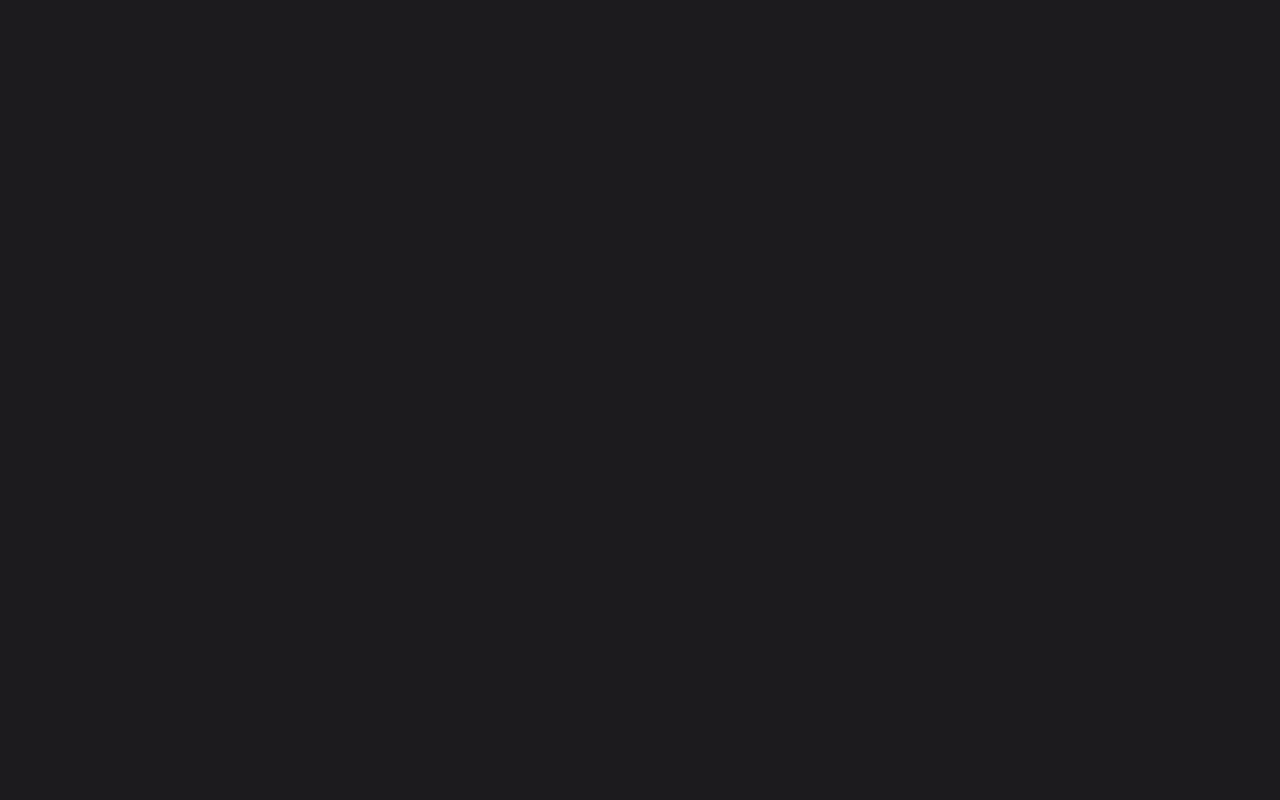
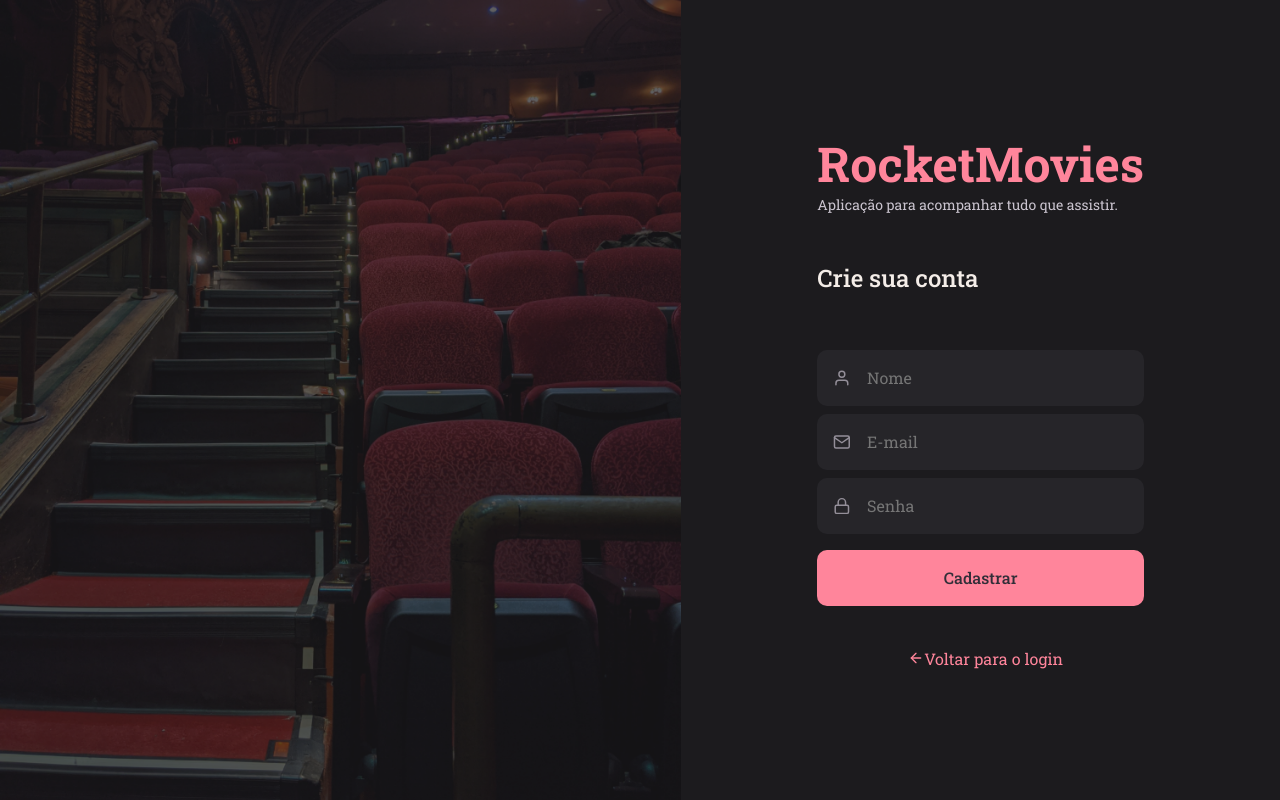
Before and after one commit to thamirespieve/rocketMovies, a React (Vite) app: page /register in a window 1280 px wide. Before the commit this address had no page. Built offline with nearby package versions, Linux system fonts and the light colour scheme.

Commit message:
feat: create new user

```diff
--- a/package.json
+++ b/package.json
@@ -9,6 +9,7 @@
     "preview": "vite preview"
   },
   "dependencies": {
+    "axios": "^1.2.3",
     "react": "^18.2.0",
     "react-dom": "^18.2.0",
     "react-icons": "^4.4.0",
--- a/src/pages/SingUp/SingUp.jsx
+++ b/src/pages/SingUp/SingUp.jsx
@@ -1,4 +1,7 @@
-import {Link} from "react-router-dom"
+import { useState } from "react";
+import {Link, useNavigate} from "react-router-dom"
+import { api }  from '../../services/api'
+
 import { Container,Form,BackgroundImage } from "./style";
 import {FiUser,FiMail,FiLock,FiArrowLeft} from "react-icons/fi"
 
@@ -6,6 +9,31 @@ import { Input } from "../../components/Input/input";
 import { Button } from "../../components/Button/Button";
 
 export function SingUp(){
+
+  const [name, setName] = useState('')
+  const [email, setEmail] = useState('')
+  const [password, setPassword] = useState('')
+
+  const navigate = useNavigate()
+
+  async function handleSingUp () {
+
+    if(!name || !email || !password){
+      alert('Todos os campos devem ser preenchidos.')
+    }
+
+   await api.post('/user',{name, email, password}).then(()=>{
+      alert('Usuário cadastrado com sucesso')
+      navigate(-1)
+    }).catch((error)=> {
+      console.log(error)
+      if(error.response){
+        alert(error.response.data.message)
+      }else{
+        alert('Desculpe, não foi possível efetuar o cadastro. Tente novamente')
+      }
+    })
+  }
 
   return(
     <Container>
@@ -16,11 +44,11 @@ export function SingUp(){
 
           <h2>Crie sua conta</h2>
 
-          <Input placeholder="Nome" type="text" icon={FiUser}/>
-          <Input placeholder="E-mail" type="email" icon={FiMail}/>
-          <Input placeholder="Senha" type="password" icon={FiLock}/>
+          <Input placeholder="Nome" type="text" icon={FiUser} onChange = {event => setName(event.target.value)} />
+          <Input placeholder="E-mail" type="email" icon={FiMail} onChange = {event => setEmail(event.target.value)} />
+          <Input placeholder="Senha" type="password" icon={FiLock} onChange = {event => setPassword(event.target.value)} />
 
-          <Button type="button" title="Cadastrar"/>
+          <Button type="button" title="Cadastrar" onClick = {handleSingUp} />
 
           <Link to="/"><FiArrowLeft/> Voltar para o login</Link>
       </Form>
--- a/src/routes/index.jsx
+++ b/src/routes/index.jsx
@@ -7,7 +7,7 @@ export function Routes(){
 
   return(
     <BrowserRouter>
-      <AppRoutes/>
+      <AuthRoutes/>
     </BrowserRouter>
   )
 
--- /dev/null
+++ b/src/services/api.js
@@ -0,0 +1,5 @@
+import axios from 'axios'
+
+export const api = axios.create({
+  baseURL: 'http://localhost:3333'
+})
```
Also changed, not shown: 1 other file (tests, documents, lock files or other folders).
